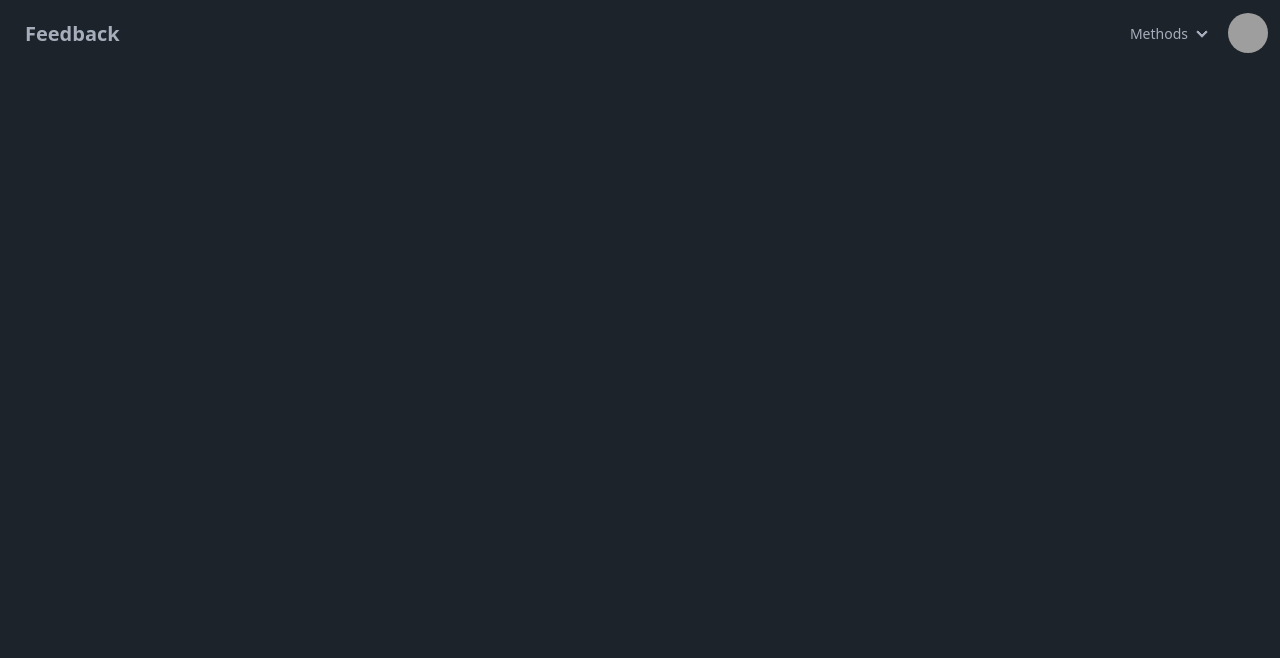
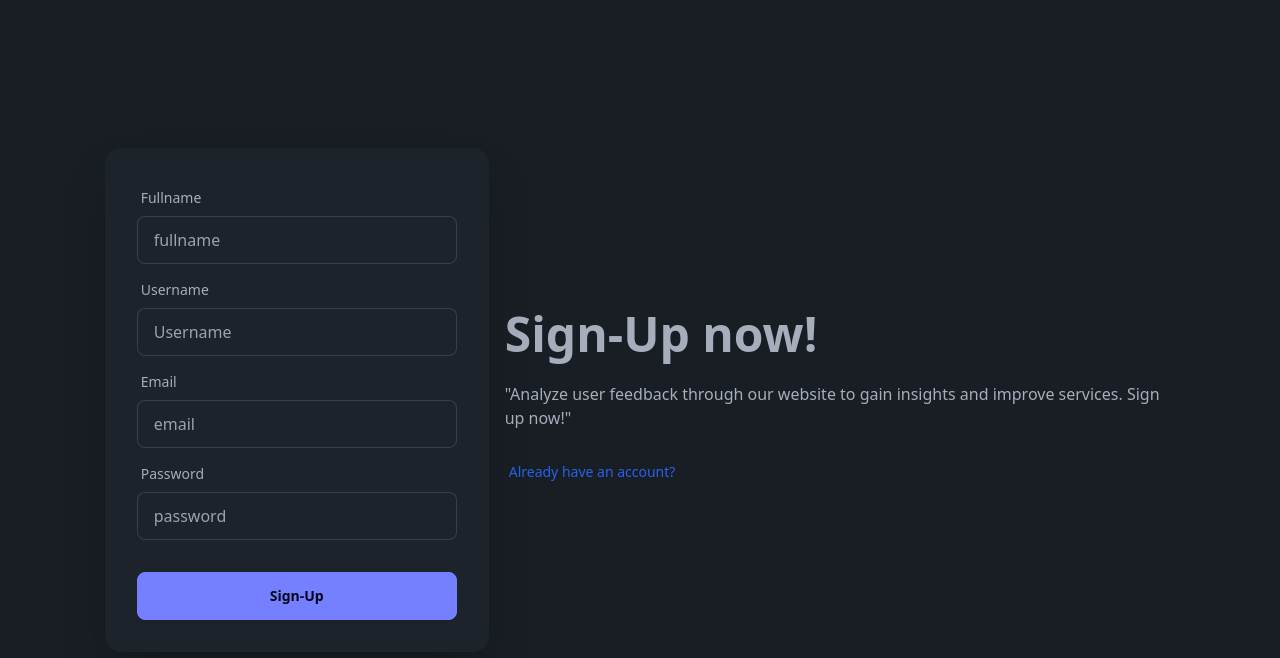
Before and after one commit to AdityaKhatavkar/Feedback_Analyzer, a React (Vite) app in the folder client/: page /signup in a window 1280 px wide. Before the commit this address had no page. Shown: the top 658 px of the page. Built offline with nearby package versions, Linux system fonts and the light colour scheme; grey boxes are pictures that could not be loaded.

Commit message:
routing is done

```diff
--- a/client/package.json
+++ b/client/package.json
@@ -10,6 +10,7 @@
     "preview": "vite preview"
   },
   "dependencies": {
+    "axios": "^1.7.7",
     "react": "^18.3.1",
     "react-dom": "^18.3.1",
     "react-router-dom": "^6.26.2",
--- a/client/src/App.jsx
+++ b/client/src/App.jsx
@@ -1,36 +1,45 @@
-import React from 'react'
-import Login from './components/login/Login.jsx'
-import Signup from './components/Signup/Signup.jsx'
-import Emailverification from './components/emailverfication/Emailverification.jsx'
-import Formcreation from './components/formfeedback/Formcreation.jsx'
-import Navbar from './components/navbar/Navbar.jsx'
-import { BrowserRouter, Route, Routes } from 'react-router-dom';
-import Form from './components/formfeedback/Form.jsx'
-import Apigentration from './components/Api/Apigentration.jsx'
-import Dashboard from './components/dashboard/Dashboard.jsx'
-import Jsonfile from './components/Fileinput/Jsonfile.jsx'
-
+import React from 'react';
+import { BrowserRouter, Route, Routes, Outlet } from 'react-router-dom';
+import toast, { Toaster } from 'react-hot-toast';
+import Login from './components/login/Login.jsx';
+import Signup from './components/Signup/Signup.jsx';
+import Emailverification from './components/emailverfication/Emailverification.jsx';
+import Formcreation from './components/formfeedback/Formcreation.jsx';
+import Navbar from './components/navbar/Navbar.jsx';
+import Form from './components/formfeedback/Form.jsx';
+import Apigentration from './components/Api/Apigentration.jsx';
+import Dashboard from './components/dashboard/Dashboard.jsx';
+import Jsonfile from './components/Fileinput/Jsonfile.jsx';
 
 function App() {
   return (
-
     <BrowserRouter>
-       <Navbar/>
       <Routes>
-
+        {/* Routes with Navbar */}
+        <Route
+          element={
+            <>
+              <Navbar /> {/* Navbar will be displayed for these routes */}
+              <Outlet />  {/* This renders the actual content of the child routes */}
+            </>
+          }
+        >
           <Route path="/" element={<Dashboard />} />
           <Route path="/apigenration" element={<Apigentration />} />
           <Route path="/formcreation" element={<Formcreation />} />
           <Route path="/jsondata" element={<Jsonfile />} />
+        </Route>
 
+        {/* Routes without Navbar */}
+        <Route path="/login" element={<Login />} />
+        <Route path="/signup" element={<Signup />} />
+        <Route path="/emailverfication" element={<Emailverification />} />
+        <Route path="/form" element={<Form />} />
+      </Routes>
 
-     </Routes>
+      <Toaster />
     </BrowserRouter>
-
-
-
-
-  )
+  );
 }
 
-export default App
+export default App;
--- a/client/src/components/Fileinput/Jsonfile.jsx
+++ b/client/src/components/Fileinput/Jsonfile.jsx
@@ -1,6 +1,9 @@
 import React from 'react'
-
+import toast from 'react-hot-toast';
 function Jsonfile() {
+  const handle = () => {
+    toast.success('Here is your toast.');
+  }
   return (
     <div>
       <div className='h-screen flex justify-center items-center '>
@@ -18,7 +21,7 @@ function Jsonfile() {
               <input type="text" placeholder="name of the email" className="input input-bordered w-full max-w-xs m-2" />
               <input type="text" placeholder="name of the feedback" className="input input-bordered w-full max-w-xs m-2" />
 
-              <button className="btn btn-primary m-3">Get Started</button>
+              <button onClick={handle} className="btn btn-primary m-3">Get Started</button>
             </div>
           </div>
         </div>
--- a/client/src/components/Signup/Signup.jsx
+++ b/client/src/components/Signup/Signup.jsx
@@ -1,6 +1,30 @@
 import React from 'react'
+import { useState } from 'react'
+import toast from 'react-hot-toast'
+function Signup() {
+    const [fullname, setFullname] = useState('')
+    const [username, setUsername] = useState('')
+    const [email, setEmail] = useState('')
+    const [password, setPassword] = useState('')
 
-function Signup() {
+
+    const handlesignup=async(e)=>{
+        e.preventDefault();
+        if(fullname===''||username===''||email===''||password===''){
+            toast.error("Please fill all the fields")
+            return ;
+        }
+        try{
+
+        }
+        catch{
+
+        }
+
+
+    }
+
+
     return (
         <div className='h-screen flex flex-col items-center justify-center gap-4'>
 
@@ -9,7 +33,7 @@ function Signup() {
                     <div className="text-center lg:text-left">
                         <h1 className="text-5xl font-bold">Sign-Up now!</h1>
                         <p className="py-6">
-                        "Analyze user feedback through our website to gain insights and improve services. Sign up now!"
+                            "Analyze user feedback through our website to gain insights and improve services. Sign up now!"
                         </p>
                         <label className="label">
                             <a href="#" className="label-text-alt link link-hover text-blue-600 text-sm">Already have an account?</a>
@@ -21,29 +45,29 @@ function Signup() {
                                 <label className="label">
                                     <span className="label-text">Fullname</span>
                                 </label>
-                                <input type="name" placeholder="fullname" className="input input-bordered" required />
+                                <input type="name" placeholder="fullname" onChange={(e) => setFullname(e.target.value)} className="input input-bordered" required />
                             </div>
                             <div className="form-control">
                                 <label className="label">
                                     <span className="label-text">Username</span>
                                 </label>
-                                <input type="email" placeholder="Username" className="input input-bordered" required />
+                                <input type="email" placeholder="Username" onChange={(e) => setUsername(e.target.value)} className="input input-bordered" required />
                             </div>
                             <div className="form-control">
                                 <label className="label">
                                     <span className="label-text">Email</span>
                                 </label>
-                                <input type="email" placeholder="email" className="input input-bordered" required />
+                                <input type="email" placeholder="email" onChange={(e) => setEmail(e.target.value)} className="input input-bordered" required />
                             </div>
                             <div className="form-control">
                                 <label className="label">
                                     <span className="label-text">Password</span>
                                 </label>
-                                <input type="password" placeholder="password" className="input input-bordered" required />
+                                <input type="password" placeholder="password" onChange={(e) => setPassword(e.target.value)} className="input input-bordered" required />
 
                             </div>
                             <div className="form-control mt-6">
-                                <button className="btn btn-primary">Sign-Up</button>
+                                <button onClick={handlesignup} className="btn btn-primary">Sign-Up</button>
                             </div>
                         </form>
                     </div>
--- a/client/src/components/emailverfication/Emailverification.jsx
+++ b/client/src/components/emailverfication/Emailverification.jsx
@@ -1,12 +1,22 @@
 import React from 'react'
-
+import { useState } from 'react'
+import { toast } from 'react-hot-toast';
 function Emailverification() {
+    const [code, setCode] = useState('');
+    const handlesubmit = async(e) => {
+        e.preventDefault();
+        if (code === '') {
+            toast.error("Please fill the code")
+            return;
+        }
+        console.log(code);
+    }
     return (
         <div className='h-screen flex flex-col items-center justify-center gap-4'>
             <div className='font-bold text-2xl'>Email verification</div>
             <div className='font-bold text-2xl flex flex-row gap-4'>
-                <input type="text" placeholder="Verification code" className="input input-bordered w-full max-w-xs" />
-                <button className="btn btn-primary">verify</button>
+                <input type="text" placeholder="Verification code" onChange={(e)=>{setCode(e.target.value)}} className="input input-bordered w-full max-w-xs" />
+                <button onClick={handlesubmit} className="btn btn-primary" >verify</button>
             </div>
             <p>check your email for verification code</p>
         </div>
--- a/client/src/components/login/Login.jsx
+++ b/client/src/components/login/Login.jsx
@@ -1,6 +1,19 @@
 import React from 'react'
+import { useState } from 'react'
+import toast from 'react-hot-toast';
+import { Link } from 'react-router-dom';
+function Login() {
+    const [email, setEmail] = useState('')
+    const [password, setPassword] = useState('')
+    const handlelogin = async (e) => {
+        e.preventDefault();
+        if (email === '' || password === '') {
+            toast.error("Please fill all the fields")
+            return;
+        }
+        console.log(email, password);
 
-function Login() {
+    }
     return (
         <div className='h-screen flex flex-col items-center justify-center gap-4'>
             <div className="hero bg-base-200 min-h-screen">
@@ -11,7 +24,7 @@ function Login() {
                             Log in to access detailed feedback analysis and track insights to enhance your service quality.
                         </p>
                         <label className="label">
-                            <a href="#" className="label-text-alt link link-hover text-blue-600 text-sm">Dont have account?</a>
+                            <Link to="/signup" className="label-text-alt link link-hover text-blue-600 text-sm">Dont have account?</Link>
                         </label>
 
                     </div>
@@ -19,19 +32,19 @@ function Login() {
                         <form className="card-body">
                             <div className="form-control">
                                 <label className="label">
-                                    <span className="label-text">Email</span>
+                                    <span className="label-text">Username</span>
                                 </label>
-                                <input type="email" placeholder="email" className="input input-bordered" required />
+                                <input type="username" placeholder="Username" className="input input-bordered" onChange={(e) => setEmail(e.target.value)} required />
                             </div>
                             <div className="form-control">
                                 <label className="label">
                                     <span className="label-text">Password</span>
                                 </label>
-                                <input type="password" placeholder="password" className="input input-bordered" required />
+                                <input type="password" placeholder="password" className="input input-bordered" onChange={(e) => setPassword(e.target.value)} required />
 
                             </div>
                             <div className="form-control mt-6">
-                                <button className="btn btn-primary">Login</button>
+                                <button onClick={handlelogin} className="btn btn-primary">Login</button>
                             </div>
                         </form>
                     </div>
--- a/package.json
+++ b/package.json
@@ -12,6 +12,7 @@
   "license": "ISC",
   "description": "",
   "dependencies": {
+    "axios": "^1.7.7",
     "bcrypt": "^5.1.1",
     "bcryptjs": "^2.4.3",
     "cookie-parser": "^1.4.6",
@@ -22,7 +23,8 @@
     "jsonwebtoken": "^9.0.2",
     "mongoose": "^8.6.3",
     "nodemailer": "^6.9.15",
-    "python-shell": "^5.0.0"
+    "python-shell": "^5.0.0",
+    "react-hot-toast": "^2.4.1"
   },
   "devDependencies": {
     "nodemon": "^3.1.5"
```
Also changed, not shown: 2 other files (tests, documents, lock files or other folders). Lines whose indentation alone changed are shown as unchanged.
